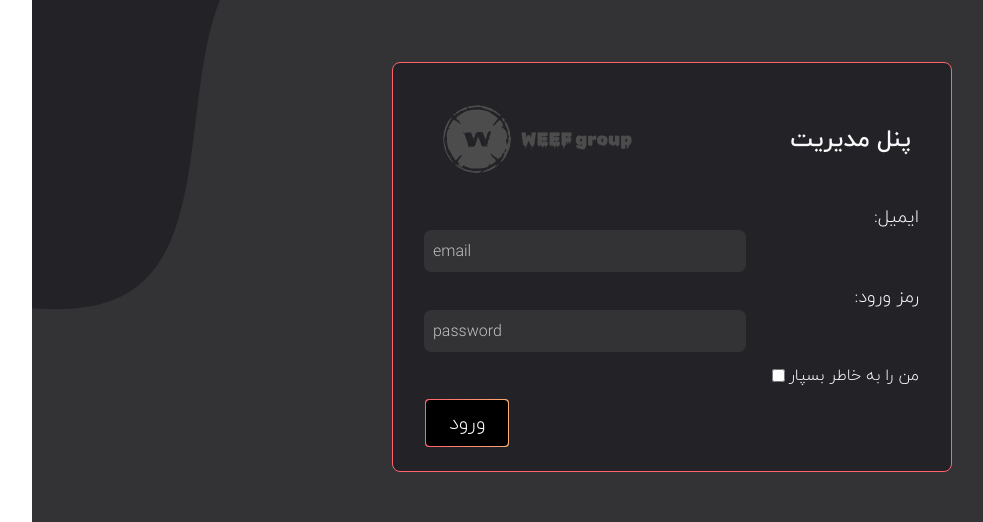
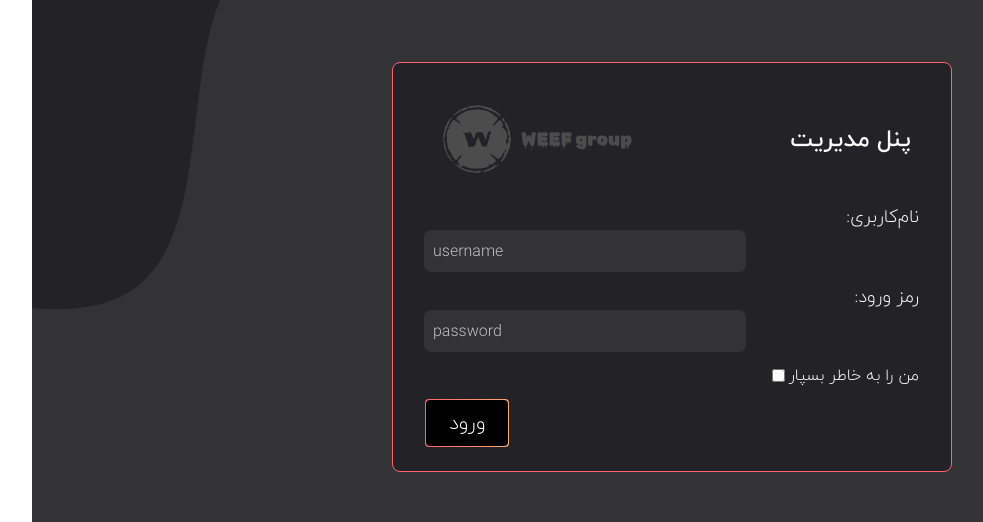
Before and after one commit to mamad-dehghan/e-commerce-nextJs-tailwindcss-reduxToolkit, a Next.js app: page /Management/Login in a window 1280 px wide. Shown: the part 133-655 px from the top of the page, without its empty margins (132-1115 px from the left). Built offline with nearby package versions, Linux system fonts and the light colour scheme; a web font is replaced by a local one.

Commit message:
feat(management login): add management login page and add library for handle cookies

```diff
--- a/package.json
+++ b/package.json
@@ -20,9 +20,11 @@
     "next": "12.2.2",
     "postcss": "^8.4.14",
     "react": "18.2.0",
+    "react-cookie": "^4.1.1",
     "react-dom": "18.2.0",
     "react-redux": "^8.0.2",
     "react-router-dom": "^6.3.0",
+    "react-toastify": "^9.0.8",
     "react-two-thumb-input-range": "^1.0.7",
     "redux": "^4.2.0",
     "redux-persist": "^6.0.0",
--- a/pages/Management/Login.tsx
+++ b/pages/Management/Login.tsx
@@ -1,42 +1,127 @@
-import React from 'react';
+import React, {useCallback} from 'react';
 import WaveBackground from "../../utilities/background/WaveBackground";
 import WeefIcon from "../../utilities/icons/Weef";
 import Input from "../../components/common/Input";
 import Button from '../../components/common/Button';
+import {useFormik} from "formik";
+import * as Yup from 'yup';
+import {tryLoginType} from "../../redux/slices/AuthenticationSlice";
+import axios from "axios";
+import {toast} from "react-toastify";
+import {useRouter} from "next/router";
+import Head from "next/head";
+import {useCookies} from "react-cookie";
+import {IFailedLogin, ISuccessLogin} from "../../interfaces/login";
 
 
+const LoginSchema = Yup.object().shape({
+    username: Yup.string()
+        .min(4, 'نام‌کاربری معتبر نیست')
+        .max(150, 'نام‌کاربری معتبر نیست')
+        .required('نام‌کاربری ضروری است'),
+    password: Yup.string()
+        .min(5, 'رمز عبور معتبر نیست')
+        .max(150, 'رمز عبور معتبر نیست')
+        .required('رمز عبور ضروری است')
+});
+
+const initialValues = {
+    username: '',
+    password: ''
+}
+
 const ManagementLogin = () => {
+    const [cookies, setCookie] = useCookies(['token']);
+    // const dispatch = useDispatch();
+    const router = useRouter();
+
+    const formik = useFormik({
+        initialValues,
+        validationSchema: LoginSchema,
+        onSubmit: values => {
+            sendData(values);
+        },
+    });
+
+    console.log(cookies.token)
+
+    const sendData = useCallback(async (values: tryLoginType) => {
+        let status: any = ''
+        const response: ISuccessLogin | IFailedLogin = await axios.post('http://localhost:8000/user/login/',
+            values)
+            .then(res => {
+                status = res.status
+                return res.data
+            })
+            .catch(error => {
+                status = error.status
+                return error
+            })
+
+        console.log(response)
+
+        if (status === 200) {
+            // @ts-ignore
+            if (response.is_superuser) {
+                // @ts-ignore
+                setCookie('token', response.token, {path: '/'});
+                if (router.query.next !== undefined)
+                    router.replace(`${router.query.next}`);
+                else
+                    router.push('/Management')
+            }
+        } else {
+            toast("failed login");
+            formik.resetForm()
+        }
+    }, [])
+
     return (
         <div className='w-full h-screen flex items-center justify-center bg-secondary'>
-            <div
+            <Head><title>ورود مدیریت</title></Head>
+            <form
+                onSubmit={formik.handleSubmit}
                 className='flex flex-col items-stretch px-4 py-6 gap-3 bg-weef-black border z-20 border-primary-red rounded-lg w-[560px]'>
                 <div className='flex py-2 px-4 items-center justify-between '>
                     <div className='text-weef-white text-[24px] px-2 font-medium'>پنل مدیریت</div>
                     <div className='flex items-center gap-2 px-4 py-2'>
-                        <span className='text-weef-secondary-light font-[RubikWetPaint] font-normal text-lg'>WEEF group</span>
+                        <span
+                            className='text-weef-secondary-light font-[RubikWetPaint] font-normal text-lg'>WEEF group</span>
                         <WeefIcon size='medium' background='transparent' fill='secondary'/>
                     </div>
                 </div>
                 <div className='flex flex-col px-4'>
-                    <label htmlFor="email" className='text-lg text-weef-white'>ایمیل:</label>
+                    <label htmlFor="username" className='text-lg text-weef-white'>نام‌کاربری:</label>
                     <div className='w-fit self-end'>
-                        <Input placeholder='email' id='email'/>
+                        <Input
+                            disabled={formik.isSubmitting}
+                            about={formik.errors.username}
+                            value={formik.values.username}
+                            onChange={formik.handleChange}
+                            name='username' id='username'
+                            placeholder='username'/>
                     </div>
                 </div>
                 <div className='flex flex-col px-4'>
                     <label htmlFor="password" className='text-lg text-weef-white'>رمز ورود:</label>
                     <div className='w-fit self-end'>
-                        <Input placeholder='password' id='password'/>
+                        <Input
+                            disabled={formik.isSubmitting}
+                            about={formik.errors.password}
+                            value={formik.values.password}
+                            onChange={formik.handleChange}
+                            id='password' name='password'
+                            placeholder='password'/>
                     </div>
                 </div>
                 <div className='flex items-center gap-1 px-4'>
                     <span className='text-weef-white'>من را به خاطر بسپار</span>
-                    <input type="checkbox" style={{accentColor:'#FF626D'}} name="rememberMe" id="rememberMe"/>
+                    <input type="checkbox" style={{accentColor: '#FF626D'}} name="rememberMe" id="rememberMe"/>
                 </div>
                 <div className='w-fit px-4 self-end'>
-                    <Button size='medium'>ورود</Button>
+                    <Button type='submit' size='medium'>ورود</Button>
                 </div>
-            </div>
+            </form>
             <WaveBackground/>
         </div>
     );
--- a/pages/_app.tsx
+++ b/pages/_app.tsx
@@ -7,6 +7,7 @@ import {persist, store} from "../redux/store";
 import {PersistGate} from "redux-persist/integration/react";
 import {useRouter} from 'next/router';
 import {useMemo} from "react";
+import {CookiesProvider} from "react-cookie";
 
 function MyApp({Component, pageProps}: AppProps) {
     const router = useRouter()
@@ -18,11 +19,13 @@ function MyApp({Component, pageProps}: AppProps) {
     }, [router.asPath])
 
     return (
-        <Provider store={store}>
-            <PersistGate persistor={persist}>
-                <Component key={key} {...pageProps} />
-            </PersistGate>
-        </Provider>
+        <CookiesProvider>
+            <Provider store={store}>
+                <PersistGate persistor={persist}>
+                    <Component key={key} {...pageProps} />
+                </PersistGate>
+            </Provider>
+        </CookiesProvider>
     )
 }
 
```
Also changed, not shown: 1 other file (tests, documents, lock files or other folders).
